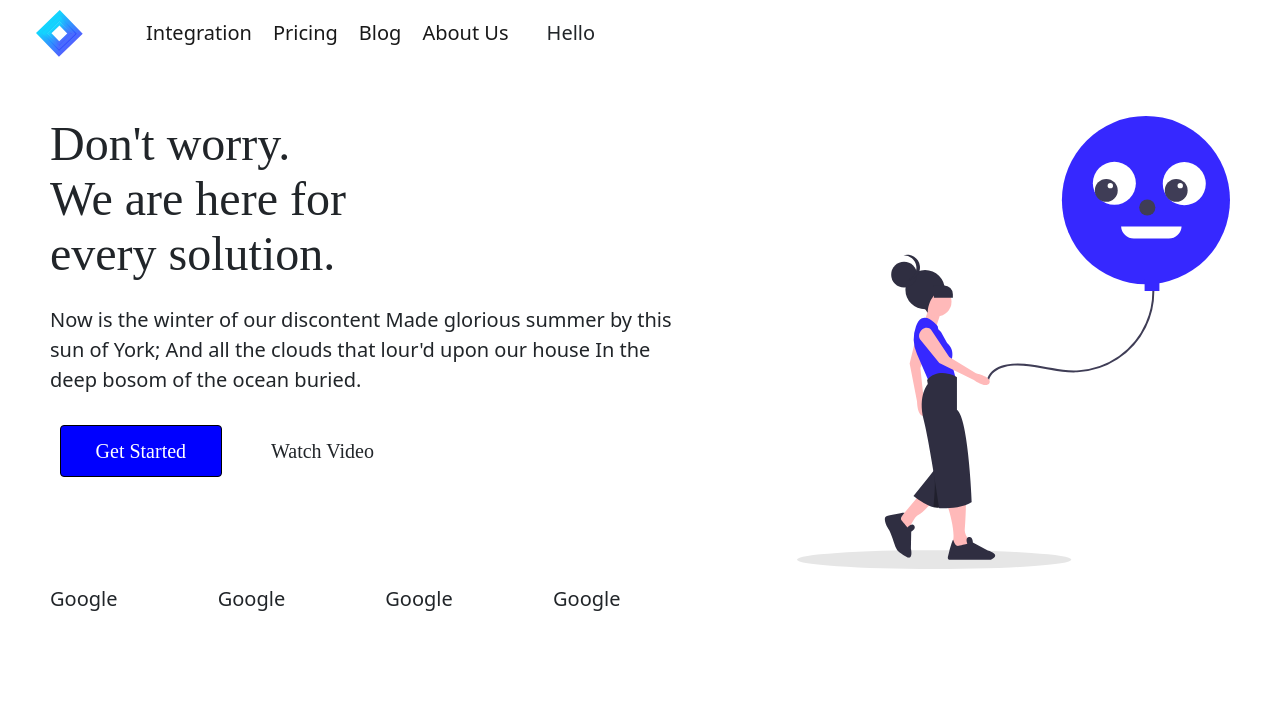
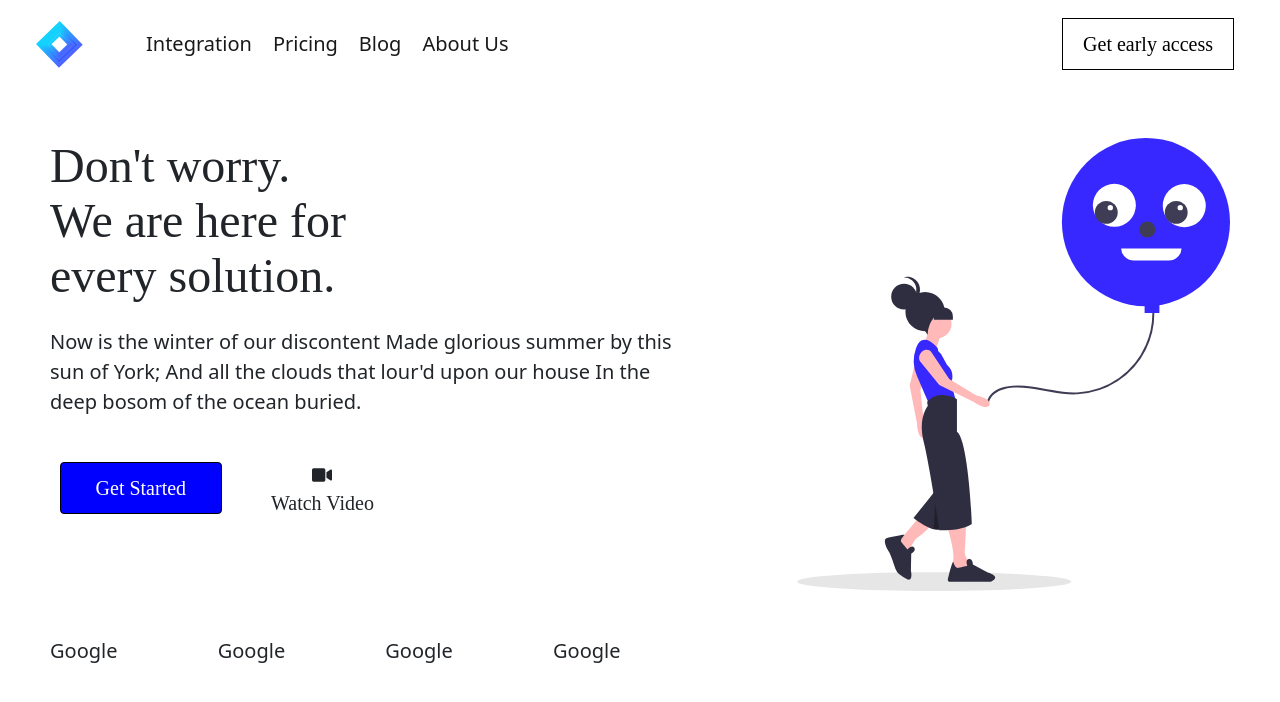
Before and after one commit to abdul-sohail24/reactjs_ecommerce, a React (Create React App) app: page / in a window 1280 px wide. Shown: the top 702 px of the page. Built offline with nearby package versions, Linux system fonts and the light colour scheme.

Commit message:
Made changes to Navbar

```diff
--- a/package.json
+++ b/package.json
@@ -9,6 +9,7 @@
     "bootstrap": "^5.0.2",
     "react": "^17.0.2",
     "react-dom": "^17.0.2",
+    "react-icons": "^4.2.0",
     "react-router-dom": "^5.2.0",
     "react-scripts": "4.0.3",
     "web-vitals": "^1.1.2"
--- a/src/Home.js
+++ b/src/Home.js
@@ -1,6 +1,7 @@
 import React from "react";
 import happy from "../src/images/happy.svg";
 import "./home.css";
+import { FaVideo } from "react-icons/fa";
 
 function HomePage() {
 	return (
@@ -26,7 +27,8 @@
 											Get Started
 										</button>
 										<button className="btn second_button_field col-sm-6 col-md-4 col-lg-3">
-											Watch Video
+											<FaVideo />
+											<div>Watch Video</div>
 										</button>
 									</div>
 									<div className="row companies">
--- a/src/Navbar.js
+++ b/src/Navbar.js
@@ -37,7 +37,7 @@
 											<img src={logo} alt="" />
 										</NavLink>
 									</ul> */}
-									<ul className="navbar-nav mr-auto mb-2 mb-lg-0 nav_tabs">
+									<ul className="navbar-nav mb-2 mb-lg-0 nav_tabs">
 										<li className="nav-item">
 											<NavLink
 												className="nav-link active nav_links"
@@ -75,7 +75,9 @@
 											</NavLink>
 										</li>
 									</ul>
-									<div className="nav_button">Hello</div>
+									<div className="navbar-nav ms-auto">
+										<button className="btnn button">Get early access</button>
+									</div>
 								</div>
 							</div>
 						</nav>
--- a/src/navbar.css
+++ b/src/navbar.css
@@ -13,3 +13,13 @@
 	margin-left: 5px;
 	padding: 0px 20px;
 }
+
+.btnn {
+	border: 1px solid black;
+	background: none;
+	padding: 10px 20px;
+	font-size: 20px;
+	font-family: "Comic-Sans";
+	cursor: pointer;
+	margin: 10px;
+}
```
Also changed, not shown: 1 other file (tests, documents, lock files or other folders).
